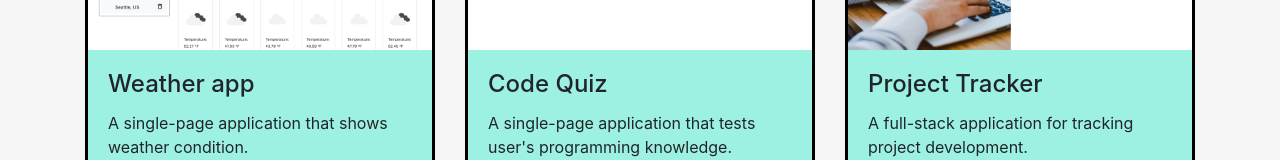
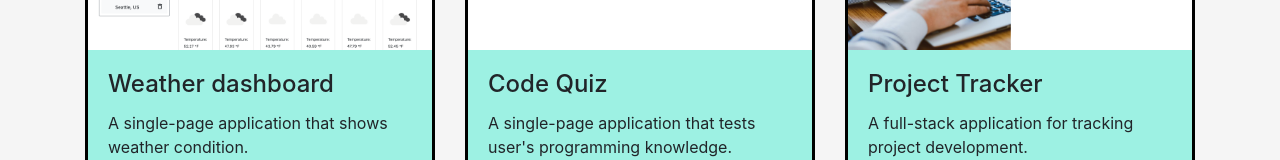
Before and after one commit to phaggio/react-portfolio, a React (Create React App) app: page /#/portfolio in a window 1280 px wide. Shown: the part 213-373 px from the top of the page. Built offline with nearby package versions, Linux system fonts and the light colour scheme.

Commit message:
update Grid

```diff
--- a/src/components/Grid/index.js
+++ b/src/components/Grid/index.js
@@ -1,27 +1,29 @@
 import PropTypes from 'prop-types';
 import React from 'react';
 
-export function Container({ fluid, children }) {
+const Container = ({ fluid, children }) => {
   return (
     <div className={`container${fluid ? `-fluid` : ``}`}>{children}</div>
   );
 }
+
 Container.propTypes = {
   children: PropTypes.node,
   fluid: PropTypes.bool
 };
 
-export function Row({ fluid, children }) {
+const Row = ({ fluid, children }) => {
   return (
     <div className={`row${fluid ? `-fluid` : ``}`}>{children}</div>
   );
 }
+
 Row.propTypes = {
   children: PropTypes.node,
   fluid: PropTypes.bool
 };
 
-export function Col({ size, children }) {
+const Col = ({ size, children }) => {
   return (
     <div
       className={size
@@ -34,7 +36,14 @@ export function Col({ size, children }) {
     </div>
   );
 }
+
 Col.propTypes = {
   children: PropTypes.node,
   size: PropTypes.string
 };
+
+export {
+  Container,
+  Row,
+  Col
+}
--- a/src/json/projects.json
+++ b/src/json/projects.json
@@ -1,8 +1,8 @@
 [
     {
-        "name": "Weather app",
+        "name": "Weather dashboard",
         "subtitle": "A single-page application that shows weather condition.",
-        "description": "This is a single page weather app, where user can look up weather for a city or user's current city. It shows current weather conditipon, 3-hour interval forecast for the next 3 days or 5 days",
+        "description": "This is a single page web, where user can look up weather for a city or user's current location. It shows current weather conditipon, 3-hour interval forecast for the next 3 days or 5 days",
         "link": "https://phaggio.github.io/weather-dashboard/",
         "github": "https://github.com/phaggio/weather-dashboard",
         "imgURL": "/assets/images/projects/weather-dashboard.png"
--- a/src/pages/Portfolio.js
+++ b/src/pages/Portfolio.js
@@ -16,7 +16,7 @@ const Portfolio = () => {
                 name={project.name}
                 subtitle={project.subtitle}
                 description={project.description}
-                imgURL={githubDir+project.imgURL}
+                imgURL={githubDir + project.imgURL}
                 github={project.github}
                 link={project.link}
               />
```
Also changed, not shown: src/pages/Home.js (indentation only).
